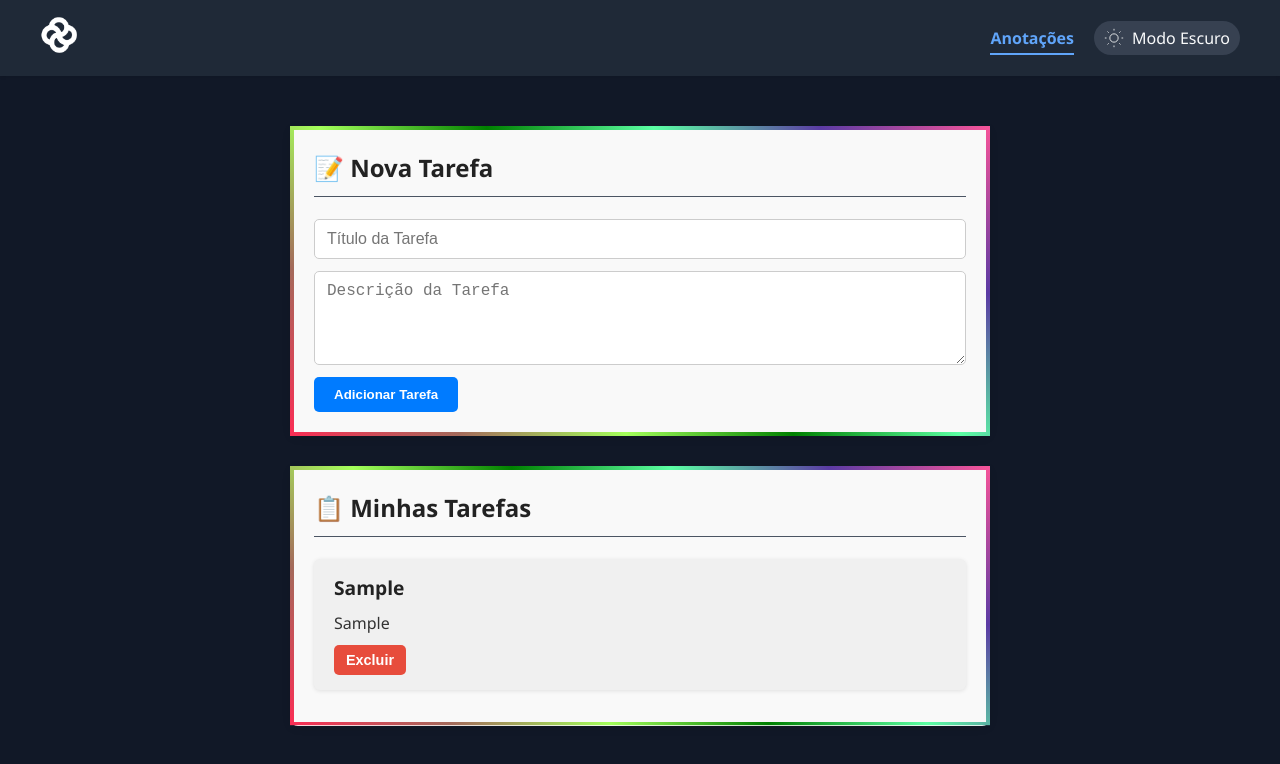
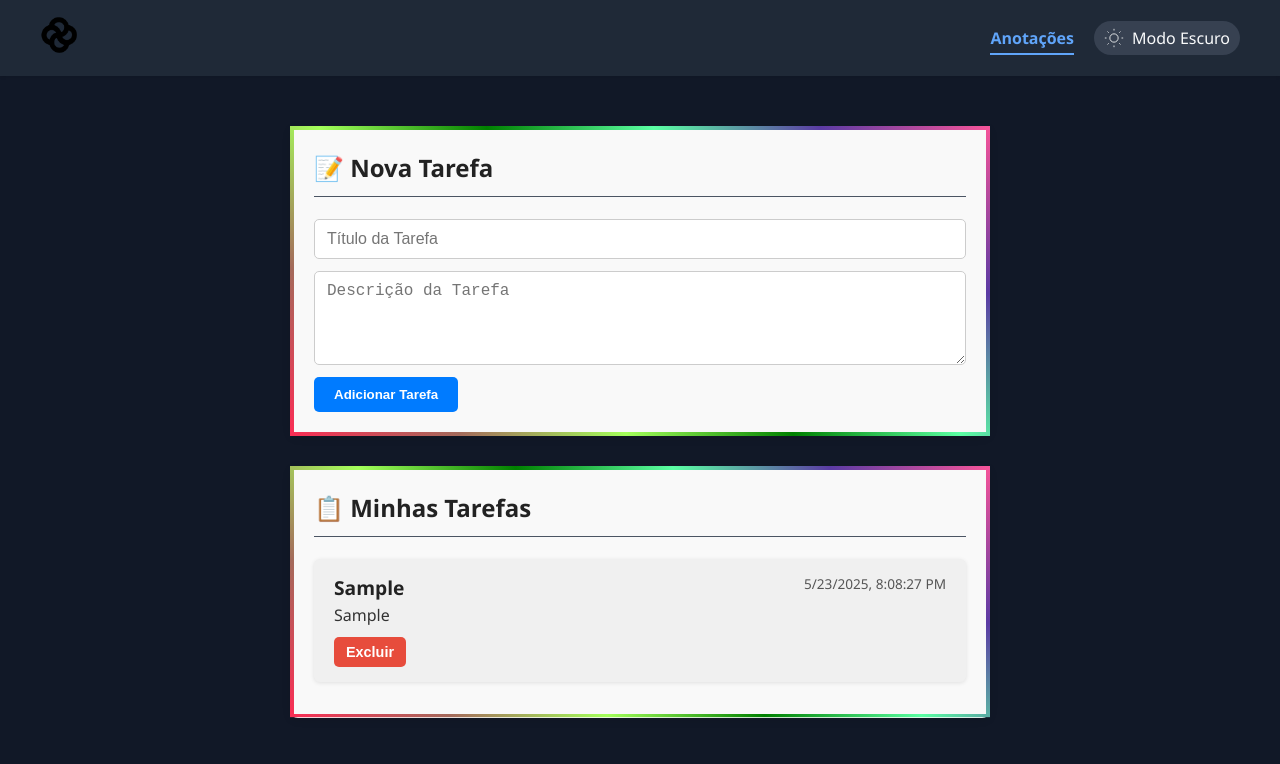
Before and after one commit to dev-brunoliveira/Tarefas, a plain HTML site: page Index.html in a window 1280 px wide. Both pictures are taken after typing "Sample", "Sample" into the empty fields and a click on the button "Adicionar Tarefa". Drawn offline with Linux system fonts and the light colour scheme.

Commit message:
Add files via upload

```diff
--- a/Index.html
+++ b/Index.html
@@ -131,6 +131,10 @@
   border-image-slice: 1;
   animation: rgb-border 10s linear infinite;
 }
+.card span {
+  font-size: 0.85rem;
+  color: #555;
+}
 
   </style>
 </head>
@@ -180,18 +184,14 @@
   </div>
 
   <script>
-    // Carregar tarefas salvas
+ // Carregar tarefas salvas com data
 window.onload = () => {
   const tarefasSalvas = JSON.parse(localStorage.getItem("tarefas")) || [];
-      tarefasSalvas.forEach(({ titulo, descricao }) => adicionarTarefa(titulo, descricao));
+  tarefasSalvas.forEach(({ titulo, descricao, dataHora }) => adicionarTarefa(titulo, descricao, dataHora));
 
   const body = document.body;
   const themeText = document.getElementById('themeText');
-      if(body.classList.contains('dark-mode')){
-        themeText.textContent = 'Modo Escuro';
-      } else {
-        themeText.textContent = 'Modo Claro';
-      }
+  themeText.textContent = body.classList.contains('dark-mode') ? 'Modo Escuro' : 'Modo Claro';
 };
 
 function criarTarefa() {
@@ -203,72 +203,48 @@
     return;
   }
 
-      adicionarTarefa(titulo, descricao);
-      salvarTarefa(titulo, descricao);
+  const agora = new Date();
+  const dataHora = agora.toLocaleString();
+
+  adicionarTarefa(titulo, descricao, dataHora);
+  salvarTarefa(titulo, descricao, dataHora);
 
   document.getElementById('titulo').value = '';
   document.getElementById('descricao').value = '';
 }
 
-    function adicionarTarefa(titulo, descricao) {
+function adicionarTarefa(titulo, descricao, dataHora) {
   const card = document.createElement('div');
   card.className = 'card';
   card.innerHTML = `
-        <h3>${titulo}</h3>
+    <div style="display: flex; justify-content: space-between; align-items: start;">
+      <h3 style="margin: 0;">${titulo}</h3>
+      <span style="font-size: 0.85rem; color: #555;">${dataHora}</span>
+    </div>
     <p>${descricao}</p>
     <button class="delete-button">Excluir</button>
   `;
 
   card.querySelector(".delete-button").onclick = () => {
     card.remove();
-        removerTarefa(titulo, descricao);
+    removerTarefa(titulo, descricao, dataHora);
   };
 
   document.getElementById('tarefas').appendChild(card);
 }
 
-    function salvarTarefa(titulo, descricao) {
+function salvarTarefa(titulo, descricao, dataHora) {
   const tarefas = JSON.parse(localStorage.getItem("tarefas")) || [];
-      tarefas.push({ titulo, descricao });
+  tarefas.push({ titulo, descricao, dataHora });
   localStorage.setItem("tarefas", JSON.stringify(tarefas));
 }
 
-    function removerTarefa(titulo, descricao) {
+function removerTarefa(titulo, descricao, dataHora) {
   let tarefas = JSON.parse(localStorage.getItem("tarefas")) || [];
-      tarefas = tarefas.filter(t => t.titulo !== titulo || t.descricao !== descricao);
+  tarefas = tarefas.filter(t => t.titulo !== titulo || t.descricao !== descricao || t.dataHora !== dataHora);
   localStorage.setItem("tarefas", JSON.stringify(tarefas));
 }
 
-    // Tema escuro/claro
-    const themeToggle = document.getElementById('themeToggle');
-    const themeText = document.getElementById('themeText');
-    const body = document.body;
-
-    const prefersDark = window.matchMedia('(prefers-color-scheme: dark)').matches;
-    const savedTheme = localStorage.getItem('theme');
-
-    if (savedTheme === 'dark' || (!savedTheme && prefersDark)) {
-      body.classList.add('dark-mode');
-      themeText.textContent = 'Modo Escuro';
-    } else {
-      themeText.textContent = 'Modo Claro';
-    }
-
-    themeToggle.addEventListener('click', () => {
-      body.classList.toggle('dark-mode');
-      const isDark = body.classList.contains('dark-mode');
-      themeText.textContent = isDark ? 'Modo Escuro' : 'Modo Claro';
-      localStorage.setItem('theme', isDark ? 'dark' : 'light');
-    });
-
-    function updateLogoFilter() {
-      const isDark = body.classList.contains('dark-mode');
-      document.documentElement.style.setProperty('--icon-filter', isDark ? '1' : '0');
-    }
-
-    const observer = new MutationObserver(updateLogoFilter);
-    observer.observe(body, { attributes: true, attributeFilter: ['class'] });
-    updateLogoFilter();
   </script>
 </body>
 </html>
```
Lines whose indentation alone changed are shown as unchanged.
